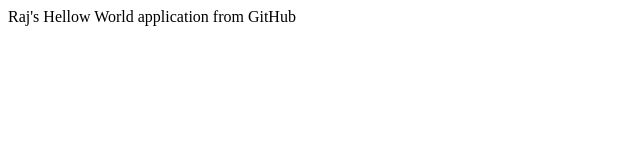
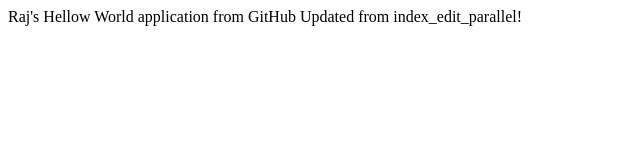
Before and after one commit to rajpaulraj/HelloWorld, a plain HTML site: page index.html in a window 1280 px wide. Shown: the whole page, without its empty margins (0-640 px from the left). Drawn offline with Linux system fonts and the light colour scheme.

Commit message:
Update index.html
Updated in index_edit_parallel

```diff
--- a/index.html
+++ b/index.html
@@ -1,3 +1,4 @@
 <html>
 Raj's Hellow World application from GitHub
+  Updated from index_edit_parallel!
 </html>
```
